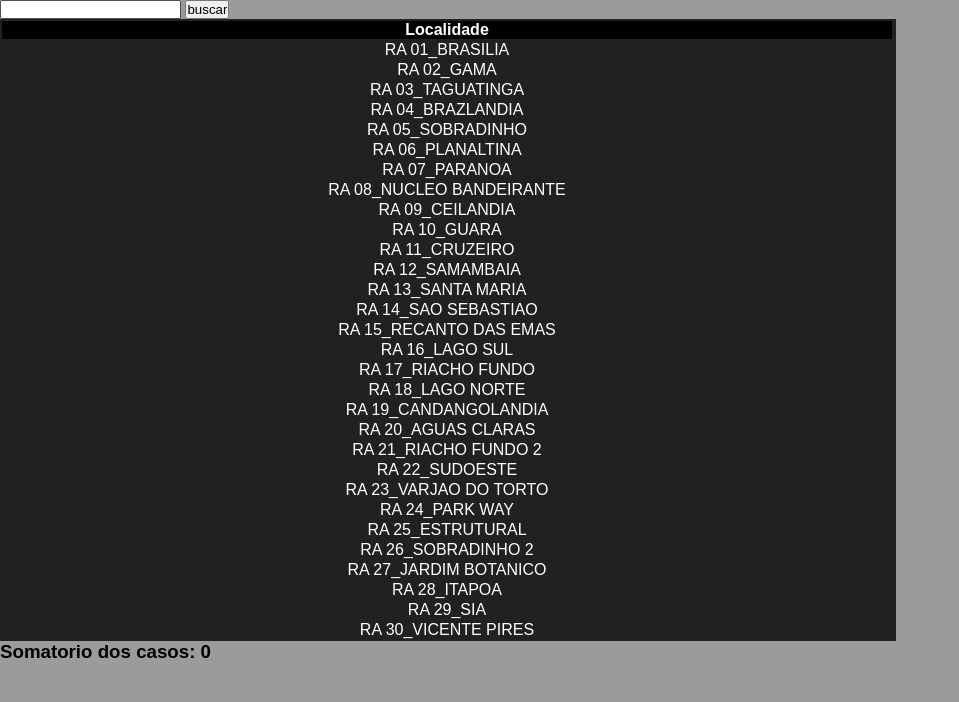
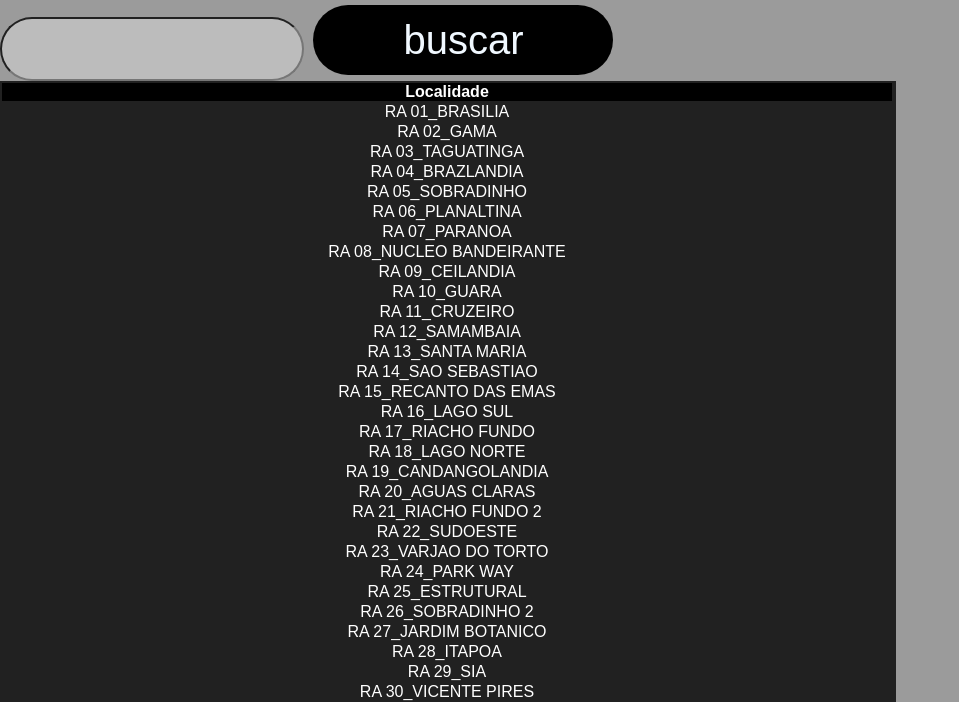
Before and after one commit to ovvesley/prova2-desenvolvimento-web, a PHP site: page /?ano=1 in a window 1280 px wide. Shown: the top 702 px of the page, without its empty margins (0-959 px from the left). Run offline with PHP 8.4, Linux system fonts and the light colour scheme; data that the repository does not hold is empty.

Commit message:
style - colorindo

```diff
--- a/estilo.css
+++ b/estilo.css
@@ -8,7 +8,11 @@
 }
 
 #a-input {
+    width: 300px;
+    height: 60px;
     background-color: #ffffff54;
+    border-radius: 50px;
+
 }
 #b-input{
     background-color: #ffffff54;
@@ -16,9 +20,8 @@
 
 #btn{
     position: relative;
-    left: -2%;
-    width: 400px;
-    height: 80px;
+    width: 300px;
+    height: 70px;
     font-size: 40px;
     margin: 5px;
     border: none;
--- a/index.php
+++ b/index.php
@@ -83,8 +83,8 @@ function search_localidade($busca, $data, $arq)
 <body>
     <div class="inputs">
         <form action="<?php echo $_SERVER['PHP_SELF']; ?>" method="post">
-            <input type="text" name="localidade">
-            <input type="submit" value="buscar">
+            <input type="text" name="localidade" class="input" id="a-input">
+            <input type="submit" value="buscar" id="btn">
         </form>
     </div>
 
```
